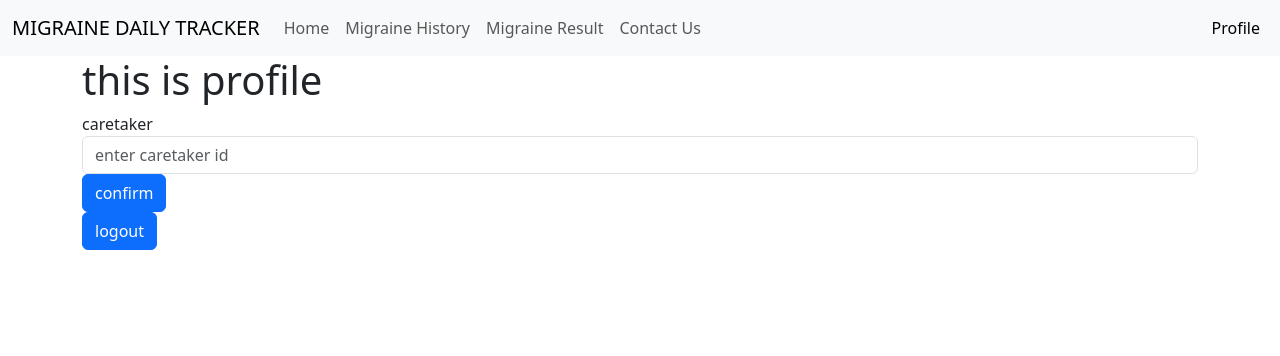
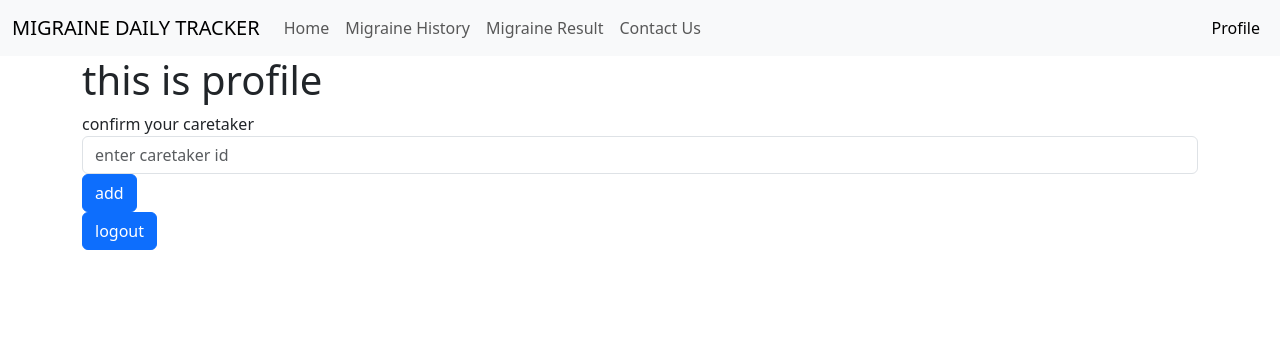
Before and after one commit to NICHOLAS-1217/migraine-app, a Flask app: page /profile in a window 1280 px wide. Shown: the top 356 px of the page. Run offline with Flask 3, Linux system fonts and the light colour scheme; the first user in the database is signed in; some libraries are stand-ins or nearby versions.

Commit message:
caretaker can add patient

```diff
--- a/website/templates/profile.html
+++ b/website/templates/profile.html
@@ -14,10 +14,10 @@
 
     <form action="" method="POST" algin="center">
         <div class="form-group">
-            <label for="care_id">caretaker</label>
-            <input type="text" class="form-control" id="care_email" name="care_id" placeholder="enter caretaker id">
+            <label for="care_id">confirm your caretaker</label>
+            <input type="text" class="form-control" id="care_id" name="care_id" placeholder="enter caretaker id">
         </div>
-        <button type="submit" class="btn btn-primary">confirm</button>
+        <button type="submit" class="btn btn-primary">add</button>
     </form>
     <a class="btn btn-primary" href="/logout" role="button">logout</a>
 {% endblock %}
--- a/website/views.py
+++ b/website/views.py
@@ -130,9 +130,28 @@ def care_update():
             flash("status updated", category="success")
     return render_template("care_update.html", user=current_user)
 
-@views.route("/care_profile")
+@views.route("/care_profile", methods=["GET", "POST"])
 @login_required
 def care_profile():
+    data = request.form
+    print(data)
+    print(int(current_user.id))
+    if request.method == "POST":
+        user_id = request.form.get("user_id")
+        if len(user_id) < 1:
+            flash("please enter the user id to add", category="error")
+        elif not user_id:
+            flash("Please enter the available user id to add", category="error")
+        else:
+            add_user = User.query.filter_by(id=user_id).first()
+            if add_user:
+                # Update the current user's caretaker relationship
+                current_user.caretaker = Caretaker.query.get(current_user.id)
+                current_user.caretaker.user.append(add_user)
+                db.session.commit()
+                flash(f"user {add_user.name} added successfully", category="success")
+            else:
+                flash("Invalid caretaker id, please try again", category="error")
     return render_template("care_profile.html", user=current_user)
 
 @views.route("/user_details/<int:user_id>")
```
Also changed, not shown: website/templates/care_profile.html (+7 -0 lines), instance/migraine.db.
